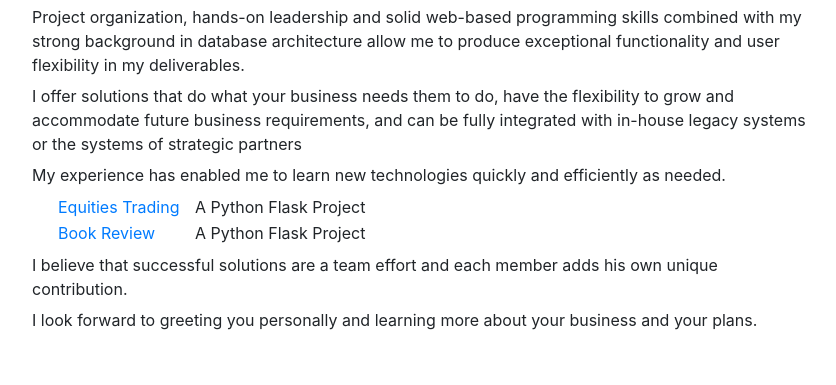
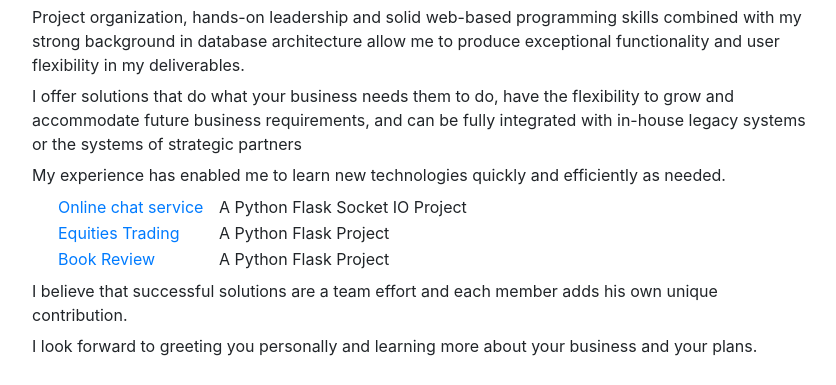
Before and after one commit to ritacarp/about-me, a Flask app: page / in a window 1280 px wide. Shown: the part 1779-2164 px from the top of the page, without its empty margins (3-839 px from the left). Before the commit the page ends 2109 px from the top, so only its background shows below. Run offline with Flask 2, Linux system fonts and the light colour scheme; some libraries are stand-ins or nearby versions.

Commit message:
added chat url

```diff
--- a/templates/hello.html
+++ b/templates/hello.html
@@ -65,6 +65,7 @@
 	              <div style="padding-bottom:7px;">My experience has enabled me to learn new technologies quickly and efficiently as needed.</div>
 	              <div style="padding-bottom:7px;padding-left:25px;">
 	              <table>
+	                <tr><td><a href="https://ritacarp-chat.herokuapp.com/chat" target="_blank">Online chat service</a>&nbsp;&nbsp;&nbsp;</td><td>A Python Flask Socket IO Project</td></tr>
 	                <tr><td><a href="https://flask-equities.herokuapp.com/" target="_blank">Equities Trading</a>&nbsp;&nbsp;&nbsp;</td><td>A Python Flask Project</td></tr>
 	                <tr><td><a href="https://flask-bookreviews.herokuapp.com/" target="_blank">Book Review</a>&nbsp;&nbsp;&nbsp;</td><td>A Python Flask Project</td></tr>
 	              </table>
```
